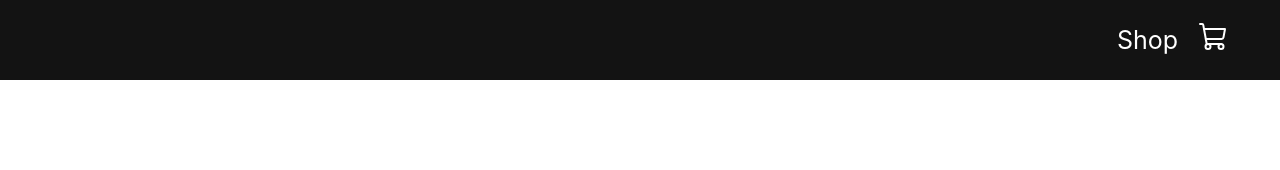
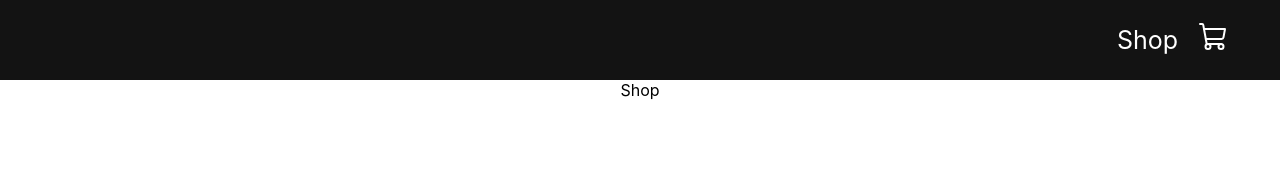
Before and after one commit to estefaniaramirezmnt/react-shopping-cart, a React (Create React App) app: page / in a window 1280 px wide. Shown: the top 170 px of the page. Built offline with nearby package versions, Linux system fonts and the light colour scheme.

Commit message:
Added components to routes

```diff
--- a/src/App.js
+++ b/src/App.js
@@ -1,7 +1,9 @@
-import React from 'react';
-import { BrowserRouter as Router, Routes, Route } from 'react-router-dom';
-import Navbar from './components/Navbar';
-import './App.css';
+import React from "react";
+import { BrowserRouter as Router, Routes, Route } from "react-router-dom";
+import Navbar from "./components/Navbar";
+import Cart from "./pages/cart/Cart";
+import Shop from "./pages/shop/Shop";
+import "./App.css";
 
 function App() {
   return (
@@ -9,8 +11,8 @@
       <Router>
         <Navbar />
         <Routes>
-          <Route path='/'/>
-          <Route path='/cart'/>
+          <Route path="/" element={<Shop />} />
+          <Route path="/cart" element={<Cart />} />
         </Routes>
       </Router>
     </div>
--- a/src/pages/cart/Cart.js
+++ b/src/pages/cart/Cart.js
@@ -0,0 +1,7 @@
+import React from 'react'
+
+export default function Cart() {
+  return (
+    <div>Cart</div>
+  )
+}
--- a/src/pages/shop/Shop.js
+++ b/src/pages/shop/Shop.js
@@ -0,0 +1,7 @@
+import React from 'react'
+
+export default function Shop() {
+  return (
+    <div>Shop</div>
+  )
+}
```
